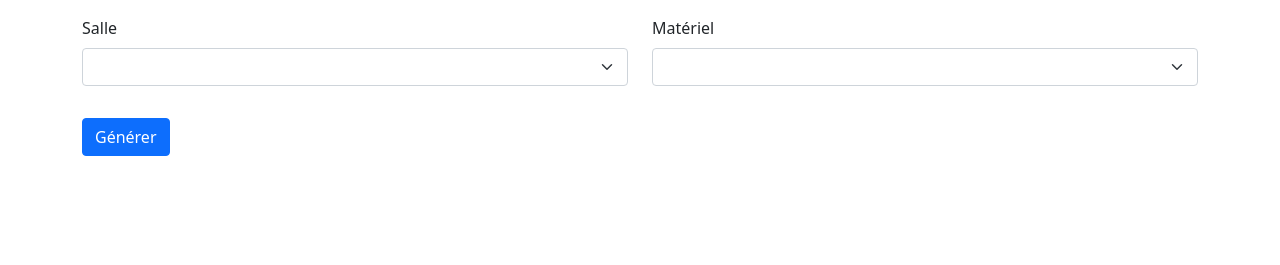
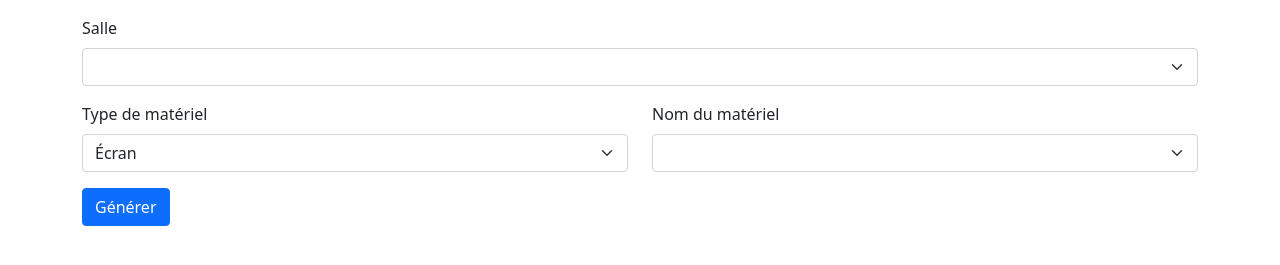
Before and after one commit to Baptiste1802/signanomalie, a Flask app: page /qrcode/ in a window 1280 px wide. Shown: the part 206-471 px from the top of the page. Run offline with Flask 2, Linux system fonts and the light colour scheme; lists and menus that the app fills with data are empty; parts of the project's set-up code (start-up, migrations or seed data) failed here and were passed over.

Commit message:
Ajout type de matériel dans le qrcode

```diff
--- a/signanomalie/models/forms.py
+++ b/signanomalie/models/forms.py
@@ -53,9 +53,22 @@ class SignalForm(FlaskForm):
 
 
 class QrCodeForm(FlaskForm):
-    batiment = SelectField('Bâtiment', choices= [(id, name) for id, name in glpi.batiments.items()])
-    salle = SelectField('Salle',choices=[])
-    materiel = SelectField('Matériel',choices=[])
+    batiment = SelectFieldNoValidation('Bâtiment', choices=[(id, name) for id, name in glpi.batiments.items()],
+        validators=[
+            InputRequired(message="Veuillez sélectionner un bâtiment")
+        ])
+
+    salle = SelectFieldNoValidation('Salle', choices=[],
+        validators=[
+            InputRequired(message="Veuillez sélectionner une salle")
+        ])
+
+    materiel = SelectFieldNoValidation('Nom du matériel', choices=[])
+    type_materiel = SelectField('Type de matériel', choices=[
+        ("Monitor", "Écran"),
+        ("Computer", "Ordinateur"),
+        ("Printer", "Imprimante")
+    ])
     envoyer = SubmitField('Envoyer')
 
     def generateQRCode(self):
@@ -63,11 +76,17 @@ class QrCodeForm(FlaskForm):
         batiment_selectionne = self.batiment.data
         salle_selectionnee = self.salle.data
         materiel_selectionne = self.materiel.data
+        type_materiel_selectionne = self.type_materiel.data
+        print(type_materiel_selectionne)
+        name_batiment = dict(self.batiment.choices).get(int(batiment_selectionne))
+        name_salle = dict([(id, name) for id, name in glpi.locations.items()]).get(int(salle_selectionnee))
         if (batiment_selectionne != None):
             link += "batiment="+batiment_selectionne+"&"
         if (salle_selectionnee != None):
             link += "salle=" + salle_selectionnee+"&"
-        if (materiel_selectionne != None and materiel_selectionne != "Aucun"):
+        if (type_materiel_selectionne != None):
+            link += "type="+type_materiel_selectionne+"&"
+        if (materiel_selectionne != None):
             link += "materiel=" + materiel_selectionne
         print(link)
 
@@ -81,5 +100,5 @@ class QrCodeForm(FlaskForm):
         print(link)
         qr.make(fit=True)
         img = qr.make_image(fill_color="black", back_color="white")
-        img.save("signanomalie/qrcode/newqr.png")
-        return generationPDF(batiment_selectionne, salle_selectionnee, materiel_selectionne, "signanomalie/qrcode/newqr.png")
+        img.save("signanomalie/static/newqr.png")
+        return generationPDF(name_batiment, name_salle, materiel_selectionne, "signanomalie/static/newqr.png")
--- a/signanomalie/models/generateurPDF.py
+++ b/signanomalie/models/generateurPDF.py
@@ -49,7 +49,7 @@ def generationPDF(bat, salle, materiel, qr):
     # Création du PDF
     if salle == None:
         path = 'Fiche_info_bat_' + bat + '.pdf'
-    elif materiel == "Aucun":
+    elif materiel == None:
         path = 'Fiche_info_salle_' + salle + '.pdf'
     else :
         path = 'Fiche_info_materiel_' + materiel + '.pdf'
--- a/signanomalie/models/glpi_client.py
+++ b/signanomalie/models/glpi_client.py
@@ -11,6 +11,7 @@ class GLPI_CLIENT(GLPI):
             1 : "normale",
             4 : "haute"
         }
+        self.locations = self.get_locations()
         self.update()
 
     def update(self):
--- a/signanomalie/templates/qrcode.html
+++ b/signanomalie/templates/qrcode.html
@@ -13,19 +13,42 @@
                 {{ form.batiment(class_="form-select") }}
             </div>
 
-            <div class="mb-3">
-                <div class="row">
+            {% if form.batiment.errors %}
+
+            <div class="alert alert-danger mb-3">
+                {{ form.batiment.errors[0] }}
+            </div>
+
+            {% endif %}
+
             <div class="col mb-3">
                 {{ form.salle.label(class_="form-label") }}
                 {{ form.salle(class_="form-select") }}
             </div>
 
-                    <div class="col mb-3">
+            {% if form.salle.errors %}
+
+            <div class="alert alert-danger mb-3">
+                {{ form.salle.errors[0] }}
+            </div>
+
+            {% endif %}
+
+
+            <div class="mb-3">
+                <div class="row">
+                    <div class="col">
+                        {{ form.type_materiel.label(class_="form-label") }}
+                        {{ form.type_materiel(class_="form-select") }}
+                    </div>
+
+                    <div class="col">
                         {{ form.materiel.label(class_="form-label") }}
                         {{ form.materiel(class_="form-select")}}
                     </div>
                 </div>
             </div>
+
             <div class="boutons">
                 <button type="submit" data-toggle="tooltip" data-placement="bottom" title="Générer" id="valider" class="btn btn-primary" >Générer</button>
 
@@ -35,6 +58,10 @@
             </div>
         </form>
 
+        {%if afficherButton %}
+            <img src="{{url_for('static', filename='newqr.png')}}">
+        {%endif%}
+
     </div>
 
 
@@ -43,12 +70,16 @@
         let salle_select = document.getElementById("salle");
         let materiel_select = document.getElementById("materiel");
 
-        batiment_select.onchange = async function(){
+        let type_materiel_select = document.getElementById("type_materiel");
+
+        getSalles();
+
+        async function getSalles(){
             try
             {
+
                 batiment = batiment_select.value;
                 const response = await fetch("/api/get/locations/" + batiment);
-                console.log(response.status)
                 if (!response.ok){
                     throw new Error(response.text)
                 }
@@ -65,21 +96,23 @@
             }
         }
 
-        salle_select.onchange = async function(){
+        async function getMateriel(){
             try
             {
                 salle = salle_select.value;
-                const response = await fetch("/api/get/computers/" + salle);
-                console.log(response.status)
+                if (salle.value != ""){
+                    let type = type_materiel_select.value;
+                    const response = await fetch("/api/get/" + type.toLowerCase() + "s/" + salle);
                     if (!response.ok){
                         throw new Error(response.text)
                     }
-                const computers = await response.json();
-                let optionHTML = "<option value=-1> Aucun </option>";
-                for (let id in computers){
-                    optionHTML += '<option value="' + id + '">' + computers[id] + '</option>';
+                    const materiels = await response.json();
+                    let optionHTML = "<option value = '' hidden></option>";
+                    for (let id in materiels){
+                            optionHTML += '<option value="' + materiels[id] + '">' + materiels[id] + '</option>';
                     }
                     materiel_select.innerHTML = optionHTML;
+                }
             }
             catch (error)
             {
@@ -87,6 +120,9 @@
             }
         }
 
+        batiment_select.onchange = getSalles;
+        type_materiel_select.onchange = getMateriel;
+
     </script>
 
 </body>
```
Also changed, not shown: signanomalie/templates/home.html (+17 -4 lines), signanomalie/qrcode/newqr.png (deleted), signanomalie/static/newqr.png (added). Lines whose indentation alone changed are shown as unchanged.
